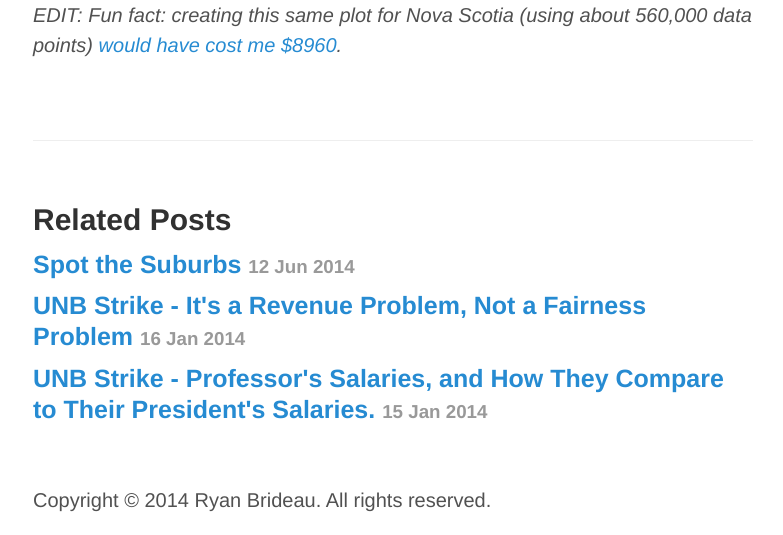
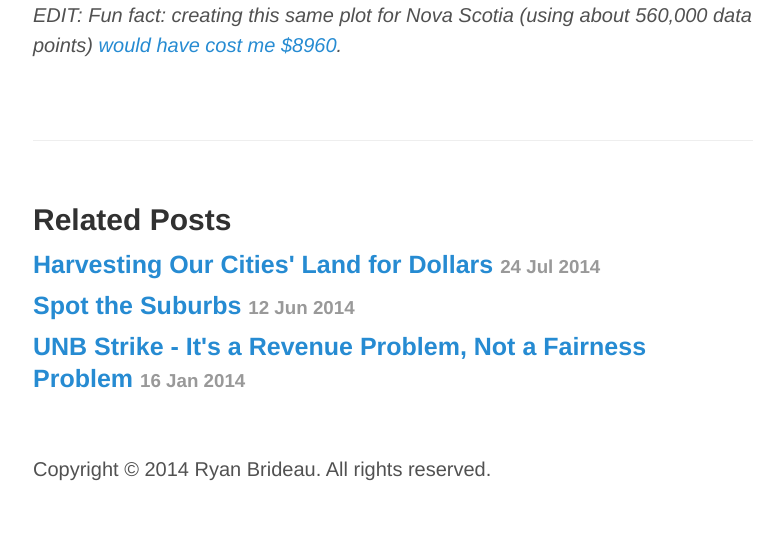
Before and after one commit to Brideau/whackdata, a Jekyll site: the page built from _posts/2013-12-03-mapping-new-brunswick-with-only-buildings.md, in a window 1280 px wide. Shown: the part 1051-1586 px from the top of the page, without its empty margins (247-1030 px from the left). Built offline with Jekyll 4.4.1, drawn with Linux system fonts in a browser that asks for light colours; Markdown is read by kramdown in place of the engine named in the settings; after the commit the page ends 1555 px from its top, so only the background shows below that; some of the changed lines change nothing that is shown.

Commit message:
New post, google analytics

```diff
--- /dev/null
+++ b/_includes/google_analytics.html
@@ -0,0 +1,10 @@
+<script>
+  (function(i,s,o,g,r,a,m){i['GoogleAnalyticsObject']=r;i[r]=i[r]||function(){
+  (i[r].q=i[r].q||[]).push(arguments)},i[r].l=1*new Date();a=s.createElement(o),
+  m=s.getElementsByTagName(o)[0];a.async=1;a.src=g;m.parentNode.insertBefore(a,m)
+  })(window,document,'script','//www.google-analytics.com/analytics.js','ga');
+
+  ga('create', 'UA-38457602-2', 'auto');
+  ga('send', 'pageview');
+
+</script>
--- a/_layouts/default.html
+++ b/_layouts/default.html
@@ -28,4 +28,7 @@
     </div>
 
   </body>
+
+{% include google_analytics.html %}
+
 </html>
--- /dev/null
+++ b/_posts/2014-07-24-harvesting-out-cities-land-for-dollars.md
@@ -0,0 +1,76 @@
+---
+layout: post
+title: Harvesting Our Cities' Land for Dollars
+---
+
+![Downtown Fredericton's Tax Revenue per Hectare](http://i.imgur.com/KMVBQXZ.png)
+
+A few weeks ago my partner Gracen (of [Another Place for Me](http://anotherplaceforme.com) fame) finished editing a video for this cool guy named Joe Minicozzi on ["How We Measure the City"](https://www.youtube.com/watch?v=yhvKIaLjOJ8). Knowing my weird obsession with data, we sat down to watch it together, and one simple idea of his blew my mind: why don't we treat our cities like farms? That is, when we consider how to use the scarce land we have in city limits for different things, we often measure how much a certain building will pay us back in tax revenue. _But_, we almost never consdier how much we are earning _per acre_. And that's a big mistake.
+
+Naturally, I wanted to see what Fredericton's profile would look like. And in particular, I wanted to see if I could create of the maps that Joe's team created using only open source and freely available tools, and do it in such a way that it could be embedded online and easily access.
+
+For land size data, I used [GeoNB's Digital Property Maps of the whole province](http://www.snb.ca/geonb1/e/DC/catalogue-E.asp). And for the property tax value, Shawn Peterson ([@SaintJohnShawn](https://twitter.com/SaintJohnShawn)), creator of [Propertize.ca](http://propertize.ca/) was nice enough to provide me with 4-years worth of data for every property in Fredericton.
+
+The main tools I used were:
+
+* R for getting the data into something I could work with and doing all the math,
+
+* QGIS for taking that data and mapping it to the land data [tutorial](https://www.mapbox.com/tilemill/docs/guides/joining-data/#using-quantum-gis-to-join-your-data)
+
+* TileMill for styling the map, and
+
+* MabBox for hosting it.
+
+At first, I tried using CartoDB as I did in my last post, but found the hosted version was quickly overwhelmed by the amount of data I was working with, and installing it locally turned out to be a nightmare. Even in the small tests I did it didn't seem like the ideal tool anyhow. TileMill turned out to be a nice - if buggy - tool, as you'll see below.
+
+So let's start with the first map. I wanted this one to accomplish a couple things:
+
+1.  It should clearly show the relative tax revenue per hectare of each property in the city (sorry Americans, I didn't use the acre, but you can just divide by 2.5), and
+
+2.  It should allow somebody to zoom into any part to look at sections in more detail.
+
+So what I did was take each property, calculate its tax levy per hectare, and then compare each of those to the median tax levy per hectare. What this gives me is the ability to take any piece of land, and see how much above/below average it is in terms of how much money it is generating for the city. I then grouped them into 10 buckets based on that difference where each bucket has the same number of properties in it, and designed a separate pop-up that will display the specific property statistics when you hover over it.
+
+Now, I mentioned that TileMill/MapBox were a bit buggy, and you'll notice that the below map is missing a legend. Well, your guess is as good as mine why this shows up ok on my computer, but breaks entirely when I put it into MapBox. I've spent hours trying to sort that one out. Anywho, here's what it should be:
+
+*Percent More / Less Tax Revenue Generated per Hectare than Median*
+![Fredericton Property Tax Legend](http://i.imgur.com/lRaWic6.png)
+
+<iframe width='100%' height='500px' frameBorder='0' src='https://a.tiles.mapbox.com/v4/brideau.j264l49m/attribution,zoompan,zoomwheel,geocoder.html?access_token=pk.eyJ1IjoiYnJpZGVhdSIsImEiOiJIazVVNG1FIn0.MTzqTSVYYBaTXC885WRF1Q'></iframe>
+
+Joe talks a lot about comparing malls to other styles of higher-density development, but what really stands out to me in this map on a macro-level is the clear difference between the old-style suburbs downtown between Brunswick and Beaverbrook (regularly generating well over $100,000 / ha):
+
+![Fredericton Downtown](http://i.imgur.com/6CBra61.png)
+
+The newer suburbs on the hill (most hovering sub-$50,000):
+
+![Fredericton Hill](http://i.imgur.com/ixja5ZZ.png)
+
+And worst-still, the newst-style suburbs near Canterbury Drive (where they rarely break $35,000). That's a massive differnece in how we're 'harvesting' our land.
+
+![Fredericton Canterbury](http://i.imgur.com/uXtK89h.png)
+
+This was interesting (and there's a ton more I could have gone into here), but I also wanted to see if I could take it a step further. Since I had data from 2011-2014, I wanted to see if I could spot any clusters of neighbourhoods that were increasing or decreasing in value (which could crudely map to areas that were gentrifying/slumming). This processes often take well over 4 years, however, but it was worth a try.
+
+Taking the same approach as above, I calculated the change in tax revenue per hectare between 2011 and 2014, took the median amount, and compared all the values to that amount. Once again, I also group them into 10 buckets.
+
+*Percent More / Less Tax Revenue Generated per Hectare Than Median*
+![Fredericton Property Tax Legend](http://i.imgur.com/zUHvTpfl.png)
+
+<iframe width='100%' height='500px' frameBorder='0' src='https://a.tiles.mapbox.com/v4/brideau.j25okpi0/attribution,zoompan,zoomwheel,geocoder.html?access_token=pk.eyJ1IjoiYnJpZGVhdSIsImEiOiJIazVVNG1FIn0.MTzqTSVYYBaTXC885WRF1Q'></iframe>
+
+And here you really see the contrast between the decreasing property values in the student slum next to campus and everywhere else:
+
+![Student Slum Tax](http://i.imgur.com/o1iO0hl.png)
+
+There's almost too much data in this for a single person to analyze in one shot, so I may be chipping away at this over a few blog posts as I get better at working with TileMill. (Gracen has also offered to provide her highly-trained-urban-designer-brain for a look at it as well, so stay tuned to her blog for that.) Would also love it if people look a look at their own neighbourhoods and gave me some insight into why certain parts are the way they are!
+
+Some next steps I'm considering for presenting this better would be:
+
+1.  Look for a way to do 3D plots in TileMill, as size is much easier to compare than colour.
+
+2.  Do plots of only the outliers to see who is really knocking it out of the park in harvesting their land / where are the biggest drains coming from.
+
+3.  Really dig into the details of the data instead of keeping the macro perspective.
+
+-Ryan
```
